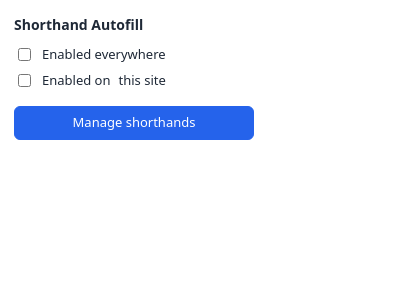
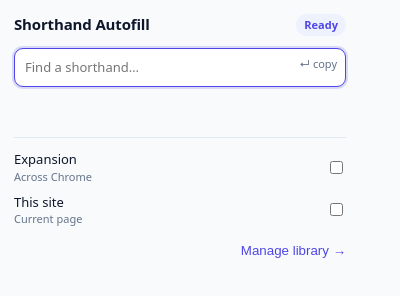
Before and after one commit to Platteration/autocompletele, a browser extension: page chrome-extension/src/popup.html in a window 400 px wide. Drawn offline with Linux system fonts and the light colour scheme.

Commit message:
Turn popup into shorthand command palette

```diff
--- a/chrome-extension/src/popup.html
+++ b/chrome-extension/src/popup.html
@@ -2,23 +2,72 @@
 <html lang="en">
 <head>
   <meta charset="utf-8">
+  <meta name="viewport" content="width=device-width, initial-scale=1">
   <title>Shorthand Autofill</title>
   <style>
-    body { margin: 0; padding: 14px; width: 240px; font: 13px/1.5 system-ui, sans-serif; color: #1f2937; background: #fff; }
-    @media (prefers-color-scheme: dark) { body { color: #f3f4f6; background: #1f2937; } }
-    h1 { font-size: 14px; margin: 0 0 10px; }
-    label { display: flex; align-items: center; gap: 8px; margin: 6px 0; cursor: pointer; }
-    .muted { color: #6b7280; font-size: 12px; margin: 8px 0; }
-    button { width: 100%; margin-top: 8px; padding: 6px; font: inherit; border-radius: 6px; border: 1px solid #2563eb; background: #2563eb; color: #fff; cursor: pointer; }
+    :root { color-scheme: light dark; --bg:#f8fafc; --panel:#fff; --text:#0f172a; --muted:#64748b; --line:#e2e8f0; --accent:#4f46e5; --soft:#eef2ff; }
+    @media (prefers-color-scheme: dark) { :root { --bg:#0f172a; --panel:#111827; --text:#f8fafc; --muted:#94a3b8; --line:#334155; --accent:#818cf8; --soft:#1e1b4b; } }
+    * { box-sizing:border-box; }
+    body { margin:0; width:360px; min-height:420px; padding:14px; font:13px/1.45 system-ui,-apple-system,"Segoe UI",sans-serif; color:var(--text); background:var(--bg); }
+    .top { display:flex; align-items:center; justify-content:space-between; gap:10px; margin-bottom:12px; }
+    h1 { font-size:15px; margin:0; letter-spacing:-.01em; }
+    .status { padding:3px 8px; border-radius:999px; font-size:11px; font-weight:700; color:var(--accent); background:var(--soft); }
+    .search { position:relative; margin-bottom:10px; }
+    .search input { width:100%; padding:9px 34px 9px 10px; border:1px solid var(--line); border-radius:9px; background:var(--panel); color:var(--text); font:inherit; outline:none; }
+    .search input:focus { border-color:var(--accent); box-shadow:0 0 0 2px color-mix(in srgb, var(--accent) 18%, transparent); }
+    .key { position:absolute; right:9px; top:8px; color:var(--muted); font-size:11px; }
+    #results { display:grid; gap:6px; max-height:218px; overflow:auto; padding:1px; }
+    .result { width:100%; text-align:left; border:1px solid var(--line); border-radius:9px; padding:8px 9px; background:var(--panel); color:var(--text); cursor:pointer; }
+    .result:hover,.result:focus { border-color:var(--accent); outline:none; }
+    .result-head { display:flex; justify-content:space-between; gap:8px; align-items:center; }
+    .trigger { font:700 12px/1.3 ui-monospace,SFMono-Regular,Menlo,monospace; color:var(--accent); }
+    .copy { color:var(--muted); font-size:11px; }
+    .expansion { margin-top:3px; color:var(--muted); white-space:nowrap; overflow:hidden; text-overflow:ellipsis; }
+    .empty { color:var(--muted); text-align:center; padding:22px 8px; }
+    .divider { height:1px; background:var(--line); margin:12px 0; }
+    .toggles { display:grid; gap:8px; }
+    label { display:flex; align-items:center; justify-content:space-between; gap:12px; cursor:pointer; }
+    label span:first-child { min-width:0; }
+    .sub { display:block; color:var(--muted); font-size:11px; white-space:nowrap; overflow:hidden; text-overflow:ellipsis; max-width:250px; }
+    .footer { display:flex; justify-content:space-between; align-items:center; gap:8px; margin-top:12px; }
+    .muted { color:var(--muted); font-size:11px; }
+    button.link { border:0; padding:4px 0; background:transparent; color:var(--accent); font:600 12px/1.2 inherit; cursor:pointer; }
+    #toast { min-height:18px; margin-top:8px; color:var(--accent); font-size:11px; }
   </style>
 </head>
 <body>
-  <h1>Shorthand Autofill</h1>
-  <label><input type="checkbox" id="enabled"> Enabled everywhere</label>
-  <label><input type="checkbox" id="site"> Enabled on <span id="host">this site</span></label>
-  <p class="muted" id="count"></p>
-  <button id="options">Manage shorthands</button>
+  <div class="top">
+    <h1>Shorthand Autofill</h1>
+    <span class="status" id="status">Ready</span>
+  </div>
+
+  <div class="search">
+    <input id="search" type="search" placeholder="Find a shorthand…" autocomplete="off" autofocus>
+    <span class="key">↵ copy</span>
+  </div>
+  <div id="results" aria-live="polite"></div>
+  <div id="toast" role="status"></div>
+
+  <div class="divider"></div>
+
+  <div class="toggles">
+    <label>
+      <span>Expansion <small class="sub">Across Chrome</small></span>
+      <input type="checkbox" id="enabled">
+    </label>
+    <label>
+      <span>This site <small class="sub" id="host">Current page</small></span>
+      <input type="checkbox" id="site">
+    </label>
+  </div>
+
+  <div class="footer">
+    <span class="muted" id="count"></span>
+    <button class="link" id="options">Manage library →</button>
+  </div>
+
   <script src="storage.js"></script>
+  <script src="palette.js"></script>
   <script src="popup.js"></script>
 </body>
 </html>
```
